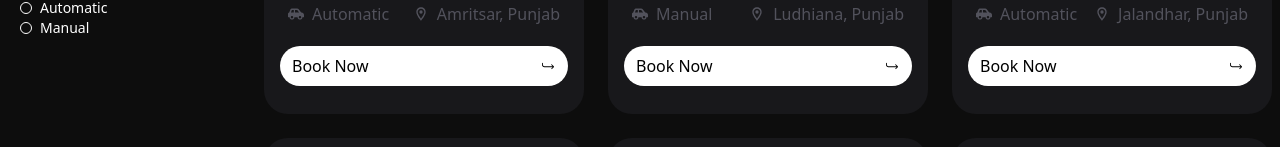
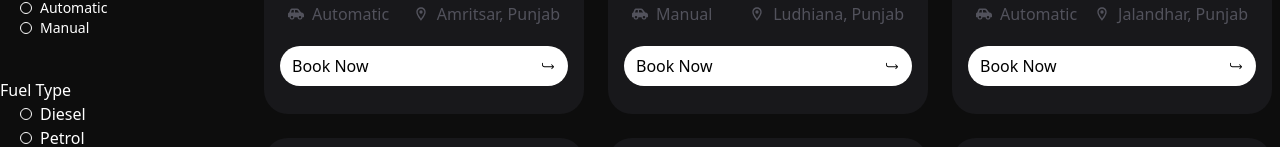
Before and after one commit to hirdeshsidhu/Zoomo, a React (Vite) app: page /cars in a window 1280 px wide. Both pictures are taken after a click on the icon 27 px from the left and 362 px from the top of the page. Shown: the part 653-800 px from the top of the page. Built offline with nearby package versions, Linux system fonts and the light colour scheme; grey boxes are pictures that could not be loaded.

Commit message:
made filter for petrol and diesal

```diff
--- a/src/Components/Cards.jsx
+++ b/src/Components/Cards.jsx
@@ -3,13 +3,14 @@ import Card from './Card'
 import { CarContext } from '../Utils/Context';
 import { h2 } from 'motion/react-client';
 
-function Cards({ searchCar,cat,transmission }) {
+function Cards({ searchCar,cat,transmission,fuelType }) {
     const { car } = useContext(CarContext);
     const SearchedCar = car.filter((item,index)=>{
        const itemCheck =   item.title.toLowerCase().includes(searchCar.toLowerCase());
        const matchesCategory = cat.length > 0 ? cat.includes(item.type) : true;
        const matchTransmission = transmission.length >0 ? transmission.includes(item.transmission):true
-       return itemCheck && matchesCategory && matchTransmission
+       const fuel_Type = fuelType.length>0 ? fuelType.includes(item.fuel_type) : true;
+       return itemCheck && matchesCategory && matchTransmission && fuel_Type
     })
     return (
         <div className='w-full mt-10'>
--- a/src/Components/Cars.jsx
+++ b/src/Components/Cars.jsx
@@ -7,12 +7,13 @@ function Cars() {
     const [searchCar,setSearchCar] = useState("");
     const [cat,setCat] = useState([])
     const [transmission,setTransmission] = useState([])
+    const [fuelType,setFuelType] = useState([])
     return (
         <div className='overflow-x-hidden'>
             <SearchBar  setSearchCar={setSearchCar}/>
             <div className='flex w-full'>
-                <FilterSection setCat = {setCat} cat = {cat} transmission={transmission} setTransmission = {setTransmission}/>
-                <Cards searchCar={searchCar} cat={cat} transmission={transmission}/>
+                <FilterSection setCat = {setCat} cat = {cat} transmission={transmission} setTransmission = {setTransmission} fuelType={fuelType} setFuelType={setFuelType}/>
+                <Cards searchCar={searchCar} cat={cat} transmission={transmission} fuelType={fuelType}/>
             </div>
         </div>
     )
--- a/src/Components/FilterSection.jsx
+++ b/src/Components/FilterSection.jsx
@@ -3,7 +3,7 @@ import { HiBars3CenterLeft } from 'react-icons/hi2'
 import { ImCancelCircle } from 'react-icons/im';
 import Context, { CarContext } from '../Utils/Context';
 
-function FilterSection({ cat, setCat, transmission, setTransmission }) {
+function FilterSection({ cat, setCat, transmission, setTransmission,fuelType,setFuelType}) {
     const { category, transm,fuel } = useContext(CarContext)
     const [showFilters, setShowFilters] = useState(false);
     const handleClick = (item) => {
@@ -18,6 +18,14 @@ function FilterSection({ cat, setCat, transmission, setTransmission }) {
             setTransmission(transmission.filter((val) => val != item))
         } else {
             setTransmission([...transmission, item])
+        }
+    }
+
+    const handelFuel = (item)=>{
+        if (fuelType.includes(item)){
+            setFuelType(fuelType.filter((val)=>val!=item))
+        }else{
+            setFuelType([...fuelType,item])
         }
     }
     return (
@@ -58,7 +66,7 @@ function FilterSection({ cat, setCat, transmission, setTransmission }) {
                             </ul>
                         </div>
                         <div>
-                            <h3 className='text-md fonr-md mt-10'>Transmission</h3>
+                            <h3 className='text-md font-md mt-10'>Transmission</h3>
                             <ul>
                                 {
                                     transm.map((item, index) => {
@@ -72,6 +80,21 @@ function FilterSection({ cat, setCat, transmission, setTransmission }) {
                                 }
                             </ul>
                         </div>
+                        <div>
+                            <h3 className='text-md font-md mt-10'>Fuel Type</h3>
+                                <ul>
+                                    {
+                                        fuel.map((item,index)=>{
+                                            return(
+                                                <li className='flex items-center gap-2 ml-5'>
+                                                    <input type="checkbox" name="" id="" onChange={()=>handelFuel(item)} className='appearance-none w-3 h-3 border rounded-full checked:bg-blue-500 checked:border-blue-500'/>
+                                                    <label htmlFor="">{item}</label>
+                                                </li>
+                                            )
+                                        })
+                                    }
+                                </ul>
+                        </div>
                     </div>
                 )
             }
```
